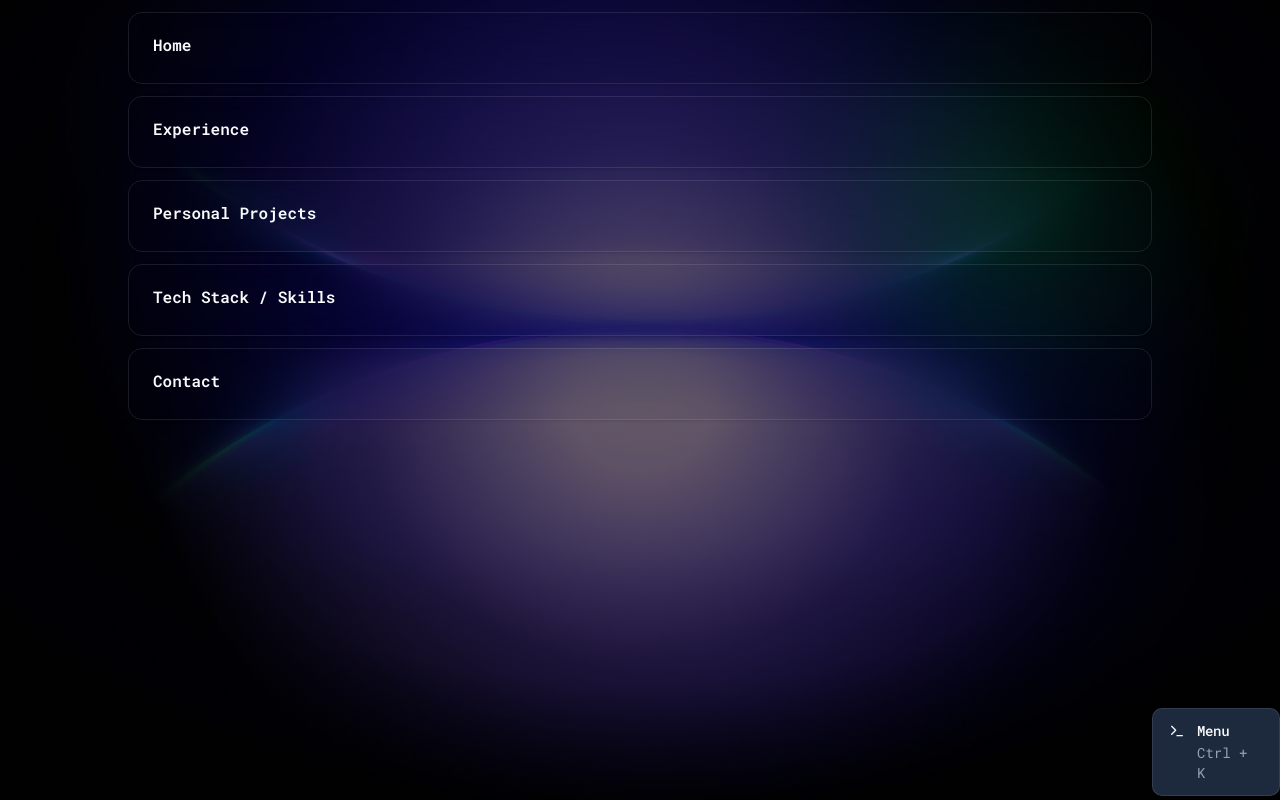
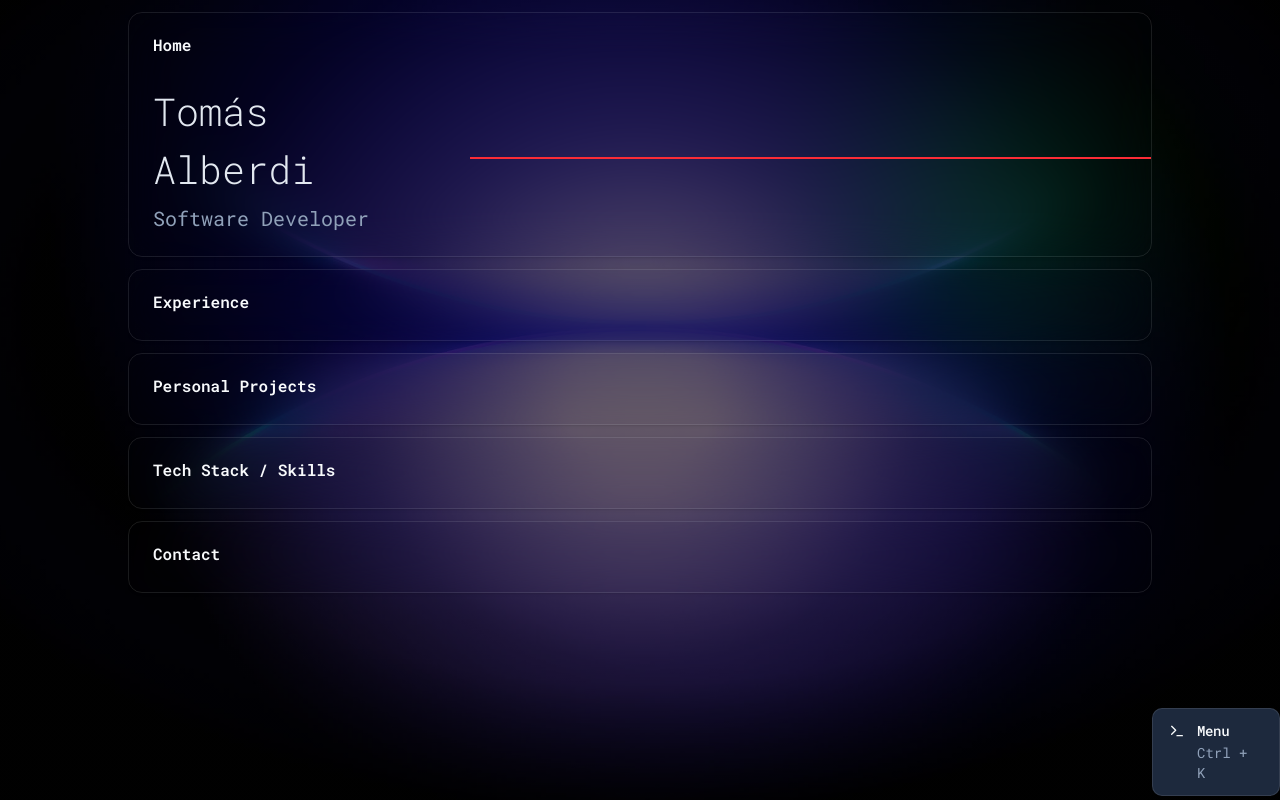
Before and after one commit to TomyAlberdi/Portfolio, a React (Vite) app: page / in a window 1280 px wide. Built offline with nearby package versions, Linux system fonts and the light colour scheme.

Commit message:
Advanced Home component implementation

```diff
--- a/src/Pages/Home.tsx
+++ b/src/Pages/Home.tsx
@@ -1,4 +1,9 @@
-import { Card, CardHeader, CardTitle } from "@/components/ui/card";
+import {
+  Card,
+  CardDescription,
+  CardHeader,
+  CardTitle,
+} from "@/components/ui/card";
 import { useTranslation } from "react-i18next";
 
 const Home = () => {
@@ -9,6 +14,19 @@ const Home = () => {
       <CardHeader>
         <CardTitle>{t("Home")}</CardTitle>
       </CardHeader>
+      <section className="flex md:flex-row flex-col justify-between items-center w-full md:gap-0 gap-4">
+        <CardHeader className="md:w-1/3 w-full">
+          <CardTitle className="md:text-[3vw] text-[10vw] font-light text-primary">
+            Tomás Alberdi
+          </CardTitle>
+          <CardDescription className="md:text-xl text-lg">
+            {t("SoftwareDeveloper")}
+          </CardDescription>
+        </CardHeader>
+        <div className="md:w-2/3 px-6 md:px-0 w-full border border-red-500">
+
+        </div>
+      </section>
     </Card>
   );
 };
--- a/src/components/FloatingMenu.tsx
+++ b/src/components/FloatingMenu.tsx
@@ -45,8 +45,12 @@ const FloatingMenu = ({ Open, setOpen }: FloatingMenuProps) => {
       </DialogHeader>
       <CommandList className="custom-scrollbar">
         <CommandGroup heading={t("Sections")}>
-          {sections.map((section) => (
-            <CommandItem key={section.label} onSelect={section.action}>
+          {sections.map((section, i) => (
+            <CommandItem
+              key={section.label}
+              onSelect={section.action}
+              tabIndex={i}
+            >
               {section.icon}
               {t(section.label)}
             </CommandItem>
--- a/src/components/ui/command.tsx
+++ b/src/components/ui/command.tsx
@@ -17,6 +17,7 @@ function Command({
 }: React.ComponentProps<typeof CommandPrimitive>) {
   return (
     <CommandPrimitive
+      loop
       data-slot="command"
       className={cn(
         "bg-popover text-popover-foreground flex h-full w-full flex-col overflow-hidden rounded-md",
@@ -44,7 +45,6 @@ function CommandDialog({
       </DialogHeader>
       <DialogContent className="overflow-hidden p-0">
         <Command
-          loop
           className="[&_[cmdk-group-heading]]:text-muted-foreground **:data-[slot=command-input-wrapper]:h-12 [&_[cmdk-group-heading]]:px-2 [&_[cmdk-group-heading]]:font-medium [&_[cmdk-group]]:px-2 [&_[cmdk-group]:not([hidden])_~[cmdk-group]]:pt-0 [&_[cmdk-input-wrapper]_svg]:h-5 [&_[cmdk-input-wrapper]_svg]:w-5 [&_[cmdk-input]]:h-12 [&_[cmdk-item]]:px-2 [&_[cmdk-item]]:py-3 [&_[cmdk-item]_svg]:h-5 [&_[cmdk-item]_svg]:w-5"
         >
           {children}
@@ -84,7 +84,7 @@ function CommandList({
     <CommandPrimitive.List
       data-slot="command-list"
       className={cn(
-        "max-h-[90svh] md:max-h-[300px] scroll-py-1 overflow-x-hidden overflow-y-auto pb-1",
+        "max-h-[90svh] md:max-h-[90vh] scroll-py-1 overflow-x-hidden overflow-y-auto pb-1",
         className
       )}
       {...props}
--- a/src/i18n.js
+++ b/src/i18n.js
@@ -14,6 +14,7 @@ const resources = {
       Projects: "Personal Projects",
       Stack: "Tech Stack / Skills",
       Contact: "Contact",
+      SoftwareDeveloper: "Software Developer",
     },
   },
   es: {
@@ -28,6 +29,7 @@ const resources = {
       Projects: "Proyectos Personales",
       Stack: "Tech Stack / Skills",
       Contact: "Contacto",
+      SoftwareDeveloper: "Desarrollador de Software",
     },
   },
 };
```
